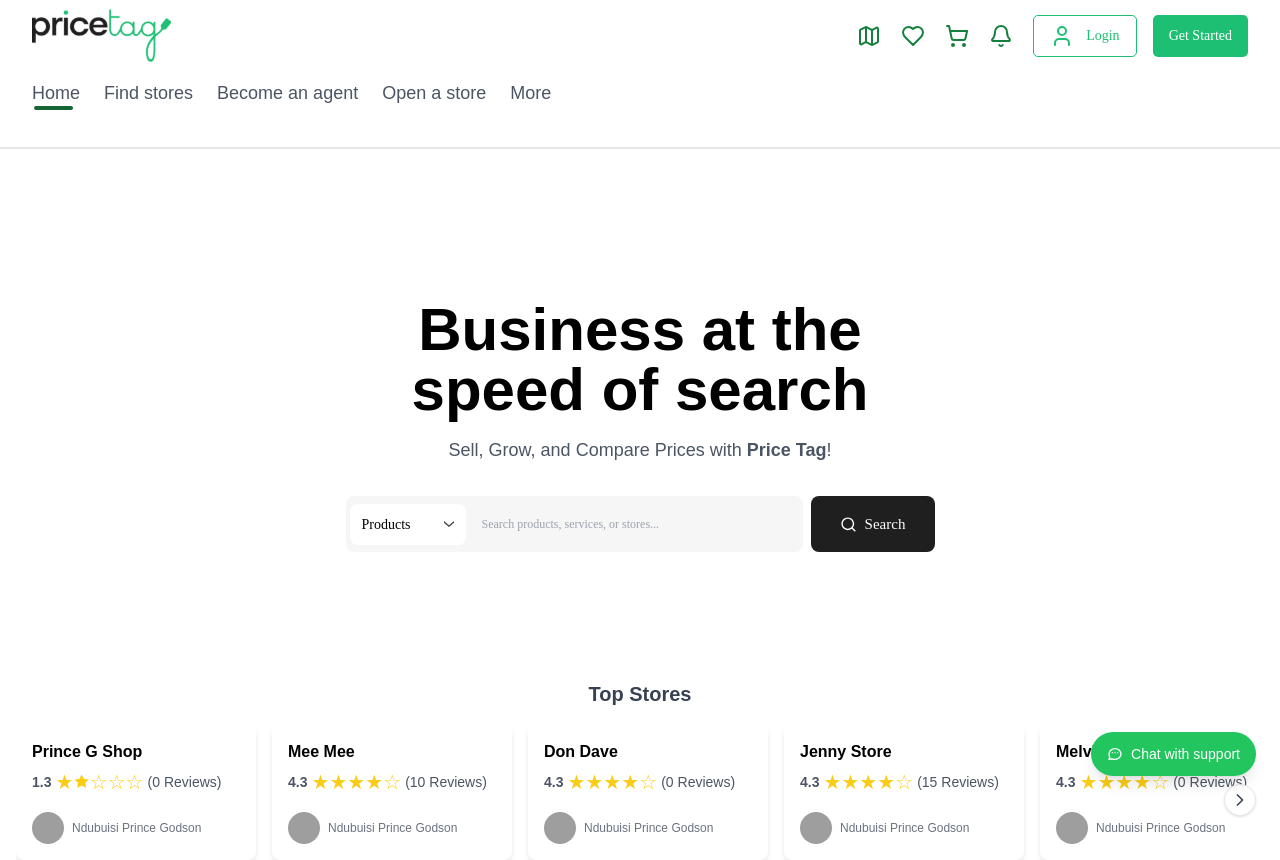
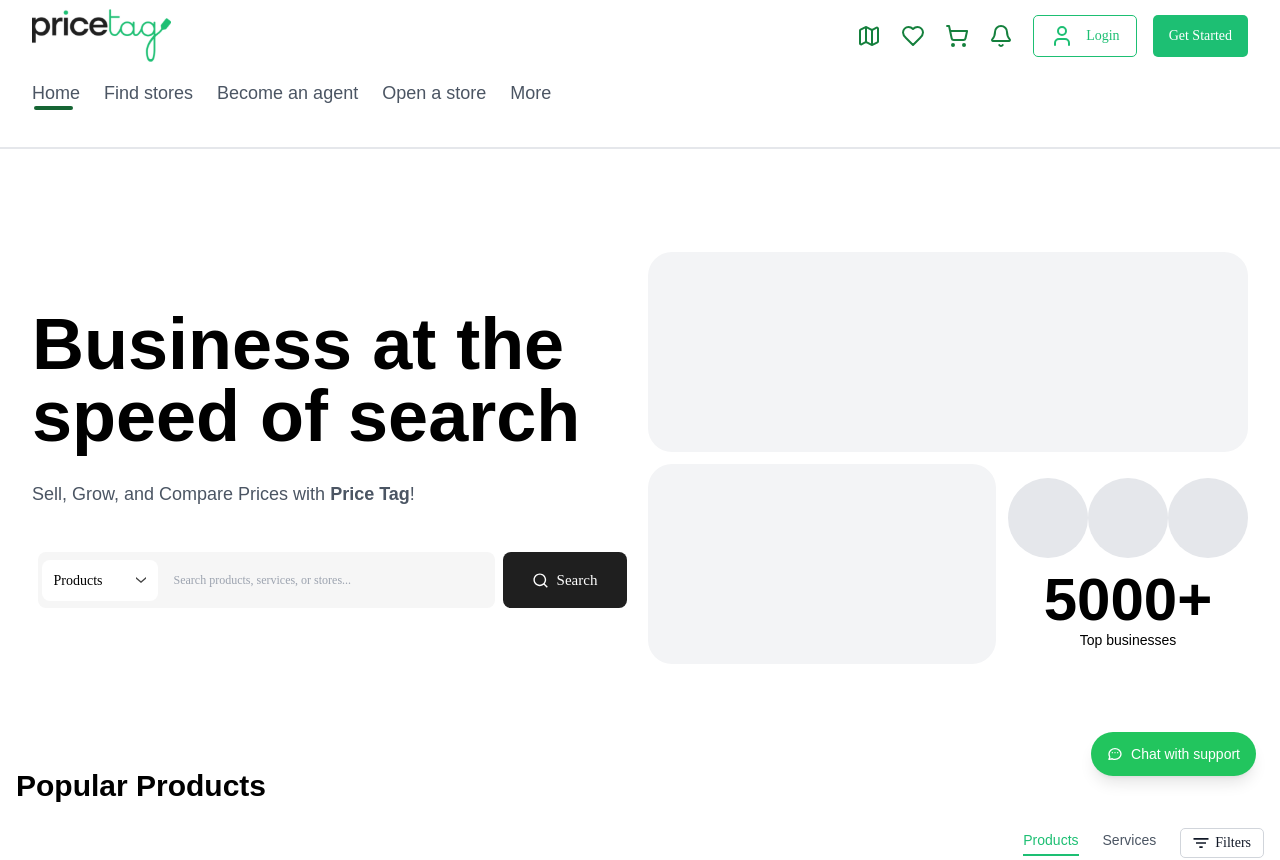
Before and after one commit to price-tag-tech/pricetag-frontend, a React (Create React App) app: page / in a window 1280 px wide. Shown: the top 860 px of the page. Built offline with nearby package versions, Linux system fonts and the light colour scheme; grey boxes are pictures that could not be loaded.

Commit message:
Add HeroSection component with search functionality to HomePage

```diff
--- /dev/null
+++ b/src/components/HomePage/HeroSection.tsx
@@ -0,0 +1,78 @@
+import { useMemo } from 'react'
+import Section from '../layout/Section'
+import SearchBar from '../common/SearchBar'
+import { debounce } from 'lodash';
+import { useStoreState } from '../../store/search-store';
+
+const HeroSection = () => {
+
+    const { stores, setFilteredStores } = useStoreState();
+
+    const handleSearch = useMemo(
+        () =>
+            debounce((query: string) => {
+                const results = stores.filter((store) =>
+                    store.name.toLowerCase().includes(query.toLowerCase())
+                );
+                setFilteredStores(results);
+                console.log(`Searching for: ${query}`, results);
+            }, 300),
+        [stores]
+    );
+
+    return (
+        <Section className=''>
+            <div className='flex items-center justify-around flex-col lg:flex-row gap-4'>
+                <div className='w-full lg:w-1/2 flex flex-col gap-y-3'>
+                    <h1 className="text-5xl text-center sm:text-left sm:text-4xl md:text-6xl lg:text-7xl font-extrabold leading-tight">
+                        Business at the <br className="hidden sm:block" /> speed of search
+                    </h1>
+
+                    <p className="mt-4 text-base sm:text-lg text-gray-600 max-w-sm sm:max-w-xl px-4 sm:px-0 font-bold sm:font-normal mx-auto sm:mx-0">
+                        Sell, Grow, and Compare Prices with{" "}
+                        <span className="font-semibold">Price Tag</span>!
+                    </p>
+
+                    <div className="mt-6 sm:mt-8 flex justify-center items-start w-full px-4 sm:px-0">
+                        <div className="w-full max-w-full sm:max-w-[400px] md:max-w-[500px] lg:max-w-[595px]">
+                            <SearchBar
+                                onSearch={handleSearch}
+                                placeholder="Search products, services, or stores..."
+                            />
+                        </div>
+                    </div>
+                </div>
+
+                <div className='w-full lg:w-1/2 h-full flex flex-col gap-3'>
+                    <div className='w-full rounded-3xl bg-gray-100 h-1/2 min-h-[150pt]'>
+
+                    </div>
+                    <div className="flex gap-x-3">
+                        <div className='w-3/5 bg-gray-100 rounded-3xl min-h-[150pt]'>
+
+                        </div>
+
+                        <div className="w-2/5 flex flex-col gap-3 items-center justify-center">
+                            <div className='flex justify-around'>
+                                {
+                                    ([0, 0, 0]).map((item: number) => <div key={item} className='h-10 md:h-20 w-10 md:w-20 rounded-full bg-gray-200'
+                                    ></div>)
+                                }
+                            </div>
+                            <div className='text-center'>
+                                <h3 className="font-bold text-4xl md:text-6xl">
+                                    5000+
+                                </h3>
+                                <p className='text-light text-xs md:text-sm leading-loose'>
+                                    Top businesses
+                                </p>
+                            </div>
+                        </div>
+                    </div>
+                </div>
+            </div>
+        </Section>
+    )
+}
+
+export default HeroSection
--- a/src/pages/HomePage.tsx
+++ b/src/pages/HomePage.tsx
@@ -1,8 +1,6 @@
-import React, { useState, useMemo } from "react";
+import React, { useMemo } from "react";
 import Section from "../components/layout/Section";
-import SearchBar from "../components/common/SearchBar";
 import Card from "../components/common/Card";
-import debounce from "lodash/debounce";
 import PopularProducts from "../components/HomePage/PopularItems";
 import {
   DevicePhoneMobileIcon,
@@ -14,71 +12,63 @@
 import HelpfulGuides from "../components/HomePage/HelpfulGuides";
 import Button from "../components/common/Button";
 import BecomeAnAgent from "../components/BecomeAnAgent";
+import HeroSection from "../components/HomePage/HeroSection";
+import { useStoreState } from "../store/search-store";
 
 const HomePage: React.FC = () => {
   //  store data
-  const stores = useMemo(
-    () => [
-      {
-        name: "Prince G Shop",
-        rating: 1.3,
-        reviews: 0,
-        author: "Ndubuisi Prince Godson",
-        image: "/face.jpg",
-      },
-      {
-        name: "Mee Mee",
-        rating: 4.3,
-        reviews: 10,
-        author: "Ndubuisi Prince Godson",
-        image: "/face.jpg",
-      },
-      {
-        name: "Don Dave",
-        rating: 4.3,
-        reviews: 0,
-        author: "Ndubuisi Prince Godson",
-        image: "",
-      },
-      {
-        name: "Jenny Store",
-        rating: 4.3,
-        reviews: 15,
-        author: "Ndubuisi Prince Godson",
-        image: "",
-      },
-      {
-        name: "Melvin HD",
-        rating: 4.3,
-        reviews: 0,
-        author: "Ndubuisi Prince Godson",
-        image: "",
-      },
-      {
-        name: "Big Daddy Store",
-        rating: 4.3,
-        reviews: 15,
-        author: "Ndubuisi Prince Godson",
-        image: "",
-      },
-    ],
-    []
-  );
+  // const stores = useMemo(
+  //   () => [
+  //     {
+  //       name: "Prince G Shop",
+  //       rating: 1.3,
+  //       reviews: 0,
+  //       author: "Ndubuisi Prince Godson",
+  //       image: "/face.jpg",
+  //     },
+  //     {
+  //       name: "Mee Mee",
+  //       rating: 4.3,
+  //       reviews: 10,
+  //       author: "Ndubuisi Prince Godson",
+  //       image: "/face.jpg",
+  //     },
+  //     {
+  //       name: "Don Dave",
+  //       rating: 4.3,
+  //       reviews: 0,
+  //       author: "Ndubuisi Prince Godson",
+  //       image: "",
+  //     },
+  //     {
+  //       name: "Jenny Store",
+  //       rating: 4.3,
+  //       reviews: 15,
+  //       author: "Ndubuisi Prince Godson",
+  //       image: "",
+  //     },
+  //     {
+  //       name: "Melvin HD",
+  //       rating: 4.3,
+  //       reviews: 0,
+  //       author: "Ndubuisi Prince Godson",
+  //       image: "",
+  //     },
+  //     {
+  //       name: "Big Daddy Store",
+  //       rating: 4.3,
+  //       reviews: 15,
+  //       author: "Ndubuisi Prince Godson",
+  //       image: "",
+  //     },
+  //   ],
+  //   []
+  // );
 
-  const [filteredStores, setFilteredStores] = useState(stores);
+  const { filteredStores, isSearching } = useStoreState()
+
 
   // Debounced search function
-  const handleSearch = useMemo(
-    () =>
-      debounce((query: string) => {
-        const results = stores.filter((store) =>
-          store.name.toLowerCase().includes(query.toLowerCase())
-        );
-        setFilteredStores(results);
-        console.log(`Searching for: ${query}`, results);
-      }, 300),
-    [stores]
-  );
 
   const handleGetStartedClick = () => {
     console.log("Get started now button clicked!");
@@ -87,29 +77,11 @@
   return (
     <>
       {/* Hero Section */}
-      <Section
-        className="relative text-center py-12 sm:py-16 md:py-20 lg:py-24"
-        containerClassName="max-w-6xl px-4 sm:px-6 lg:px-8 mx-auto"
-      >
-        <h1 className="text-3xl sm:text-4xl md:text-5xl lg:text-6xl font-extrabold leading-tight">
-          Business at the <br className="hidden sm:block" /> speed of search
-        </h1>
-        <p className="mt-4 text-base sm:text-lg text-gray-600 max-w-sm sm:max-w-xl mx-auto px-4 sm:px-0">
-          Sell, Grow, and Compare Prices with{" "}
-          <span className="font-semibold">Price Tag</span>!
-        </p>
-        <div className="mt-6 sm:mt-8 flex justify-center items-center w-full px-4 sm:px-0">
-          <div className="w-full max-w-[280px] sm:max-w-[400px] md:max-w-[500px] lg:max-w-[595px]">
-            <SearchBar
-              onSearch={handleSearch}
-              placeholder="Search products, services, or stores..."
-            />
-          </div>
-        </div>
-      </Section>
+      <HeroSection />
+
 
       {/* Top Stores Section */}
-      {filteredStores.length > 0 ? (
+      {isSearching && (filteredStores.length > 0 ? (
         <Card
           items={filteredStores.map((store) => ({
             ...store,
@@ -120,7 +92,7 @@
         <p className="text-center mt-10 text-gray-500 text-lg">
           No stores found matching your search.
         </p>
-      )}
+      ))}
 
       <PopularProducts />
 
```
